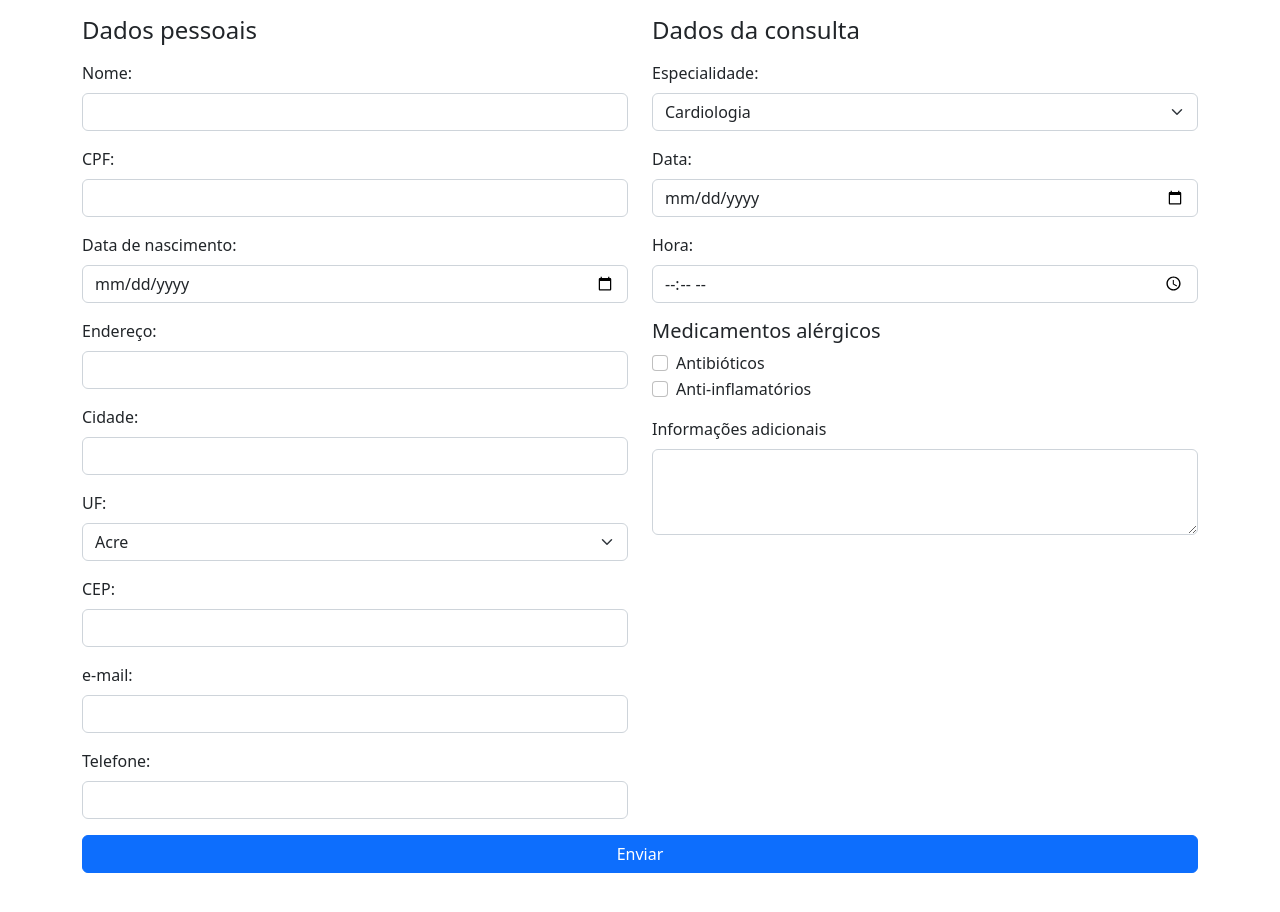
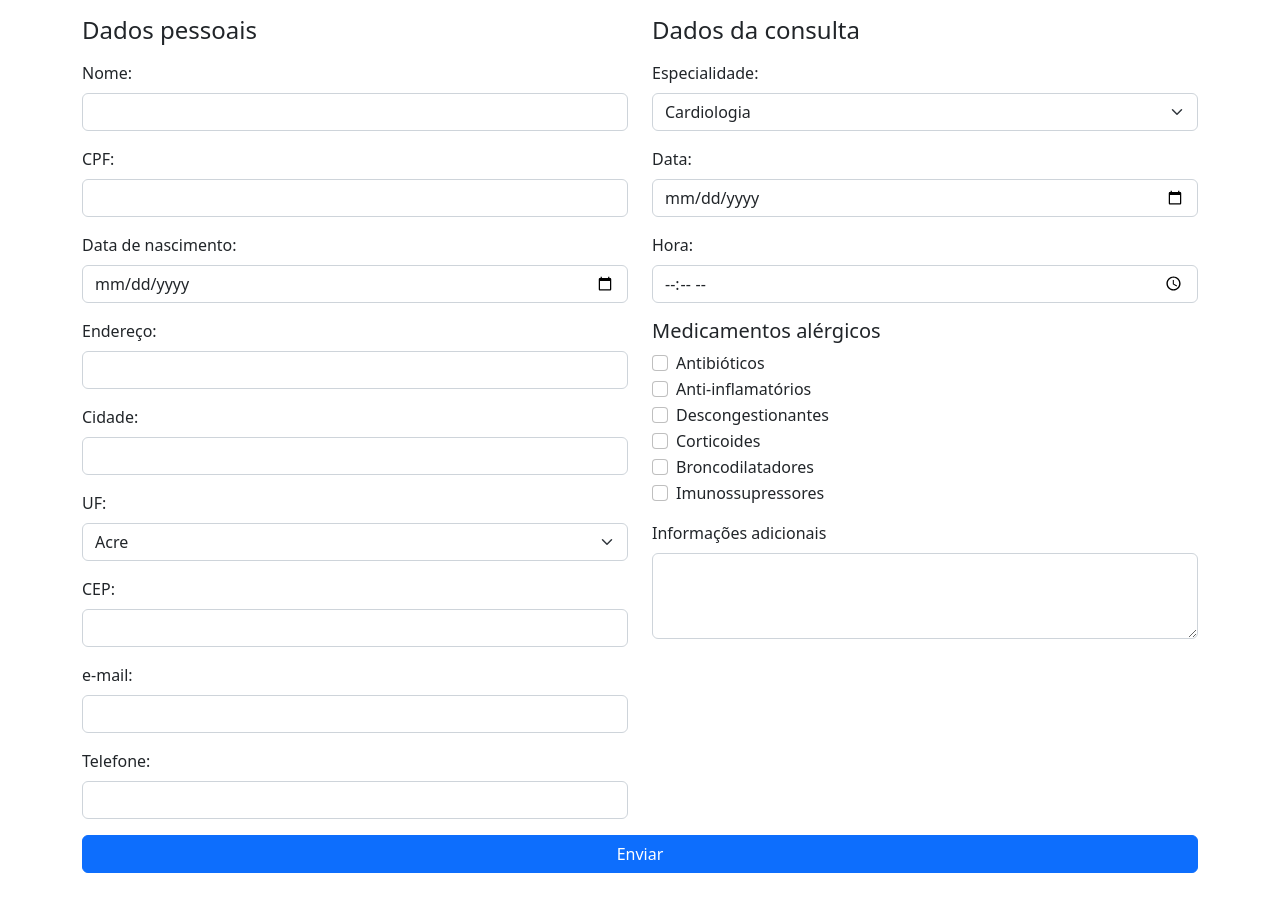
Before and after one commit to gustavo-oliveiraa/Programacao_Web, a plain HTML site: page Aula09_11_10_23/Atividade 7/views/index.html in a window 1280 px wide. Drawn offline with nearby package versions, Linux system fonts and the light colour scheme.

Commit message:
Add files via upload

```diff
--- a/Aula09_11_10_23/Atividade 7/views/index.html
+++ b/Aula09_11_10_23/Atividade 7/views/index.html
@@ -90,6 +90,12 @@
                             name="especialidade">
                             <option value="Cardiologia">Cardiologia</option>
                             <option value="Dermatologia">Dermatologia</option>
+                            <option value="Neurologia">Neurologia</option>
+                            <option value="Psiquiatria">Psiquiatria</option>
+                            <option value="Ortopedia">Ortopedia</option>
+                            <option value="Oftalmologia">Oftalmologia</option>
+                            <option value="Ginecologia ">Ginecologia</option>
+                            <option value="Pediatria">Pediatria</option>
                         </select>
                     </div>
                     <div class="mb-3 mt-3">
@@ -116,6 +122,34 @@
                                 Anti-inflamatórios
                             </label>
                         </div>
+                        <div class="form-check">
+                            <input class="form-check-input" type="checkbox" value="" id="descongestionantes"
+                                name="descongestionantes">
+                            <label class="form-check-label" for="descongestionantes">
+                                Descongestionantes
+                            </label>
+                        </div>
+                        <div class="form-check">
+                            <input class="form-check-input" type="checkbox" value="" id="corticoides"
+                                name="corticoides">
+                            <label class="form-check-label" for="corticoides">
+                                Corticoides
+                            </label>
+                        </div>
+                        <div class="form-check">
+                            <input class="form-check-input" type="checkbox" value="" id="broncodilatadores"
+                                name="broncodilatadores">
+                            <label class="form-check-label" for="broncodilatadores">
+                                Broncodilatadores
+                            </label>
+                        </div>
+                        <div class="form-check">
+                            <input class="form-check-input" type="checkbox" value="" id="imunossupressores"
+                                name="imunossupressores">
+                            <label class="form-check-label" for="imunossupressores">
+                                Imunossupressores
+                            </label>
+                        </div>
                     </div>
                     <div class="mb-3">
                         <label for="informacao_adicional" class="form-label">Informações adicionais</label>
```
Also changed, not shown: Aula09_11_10_23/Atividade 7/views/consulta.html (+4 -0 lines).
